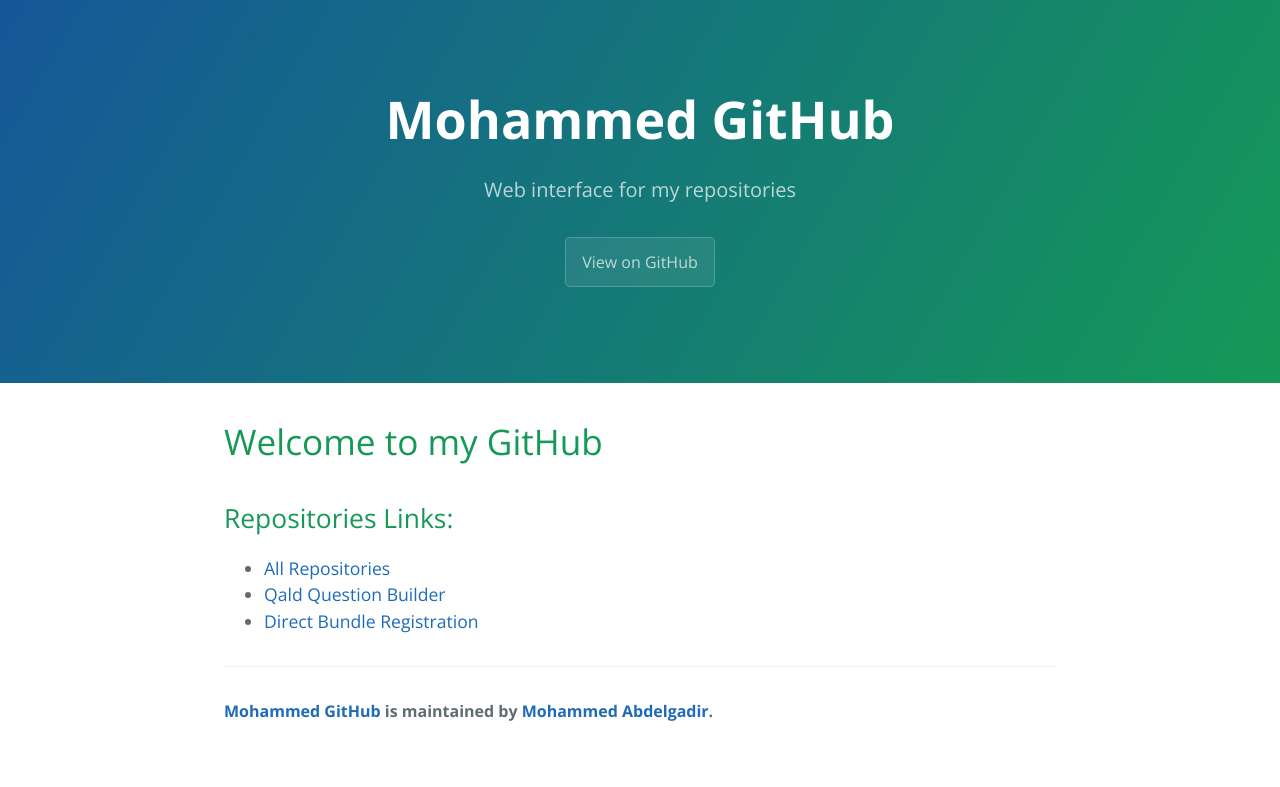
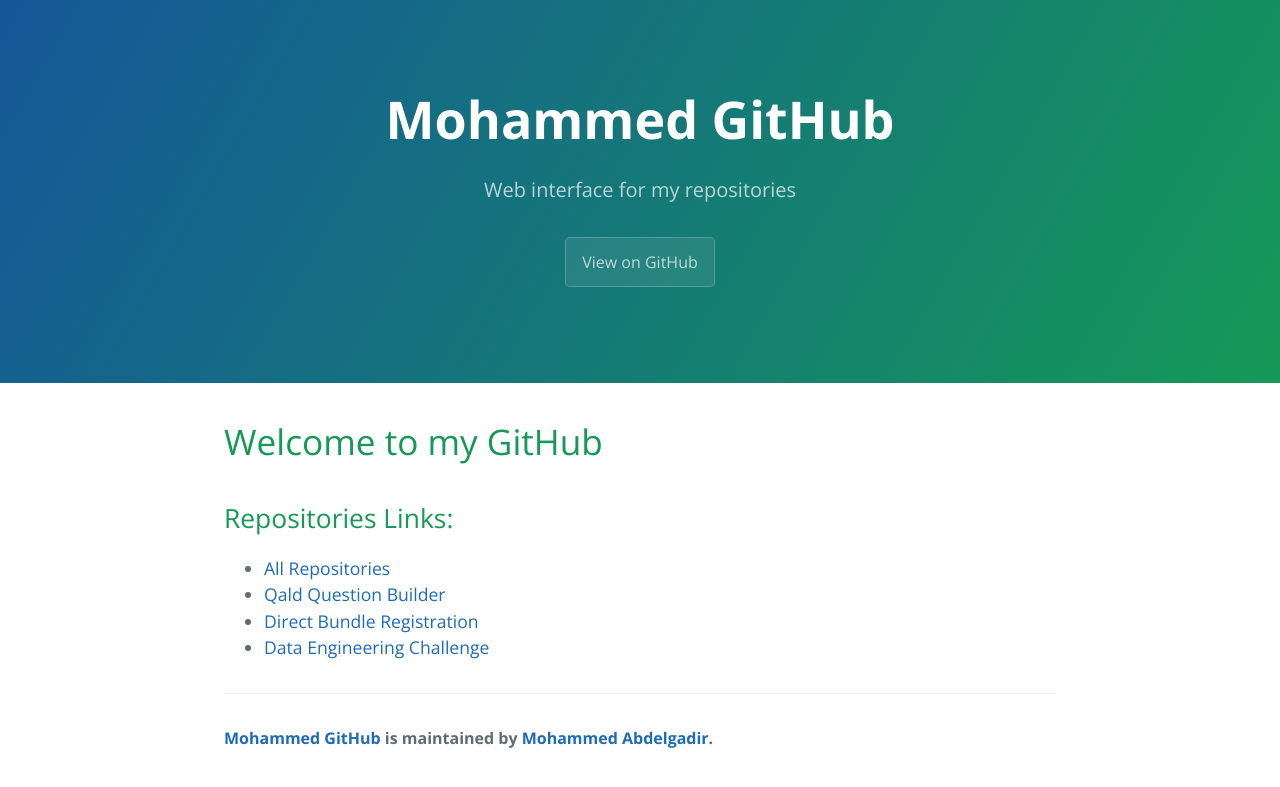
Before and after one commit to weekmo/weekmo.github.io, a Jekyll site: the page built from index.html, in a window 1280 px wide. Shown: the top 787 px of the page. Built offline with Jekyll 4.4.1, drawn with Linux system fonts in a browser that asks for light colours; the list of posts is cut into pages by our own code.

Commit message:
Update index.html

```diff
--- a/index.html
+++ b/index.html
@@ -10,5 +10,7 @@
 		<li><a href='https://github.com/weekmo'>All Repositories</a></li>
 		<li><a href='https://weekmo.github.io/qaldbuilder/'>Qald Question Builder</a></li>
 		<li><a href='https://weekmo.github.io/Tractography/'>Direct Bundle Registration</a></li>
+		<li><a href='https://weekmo.github.io/data_eng_challenge/'>Data Engineering Challenge</a></li>
+
 	</ul>
 </div>
```
